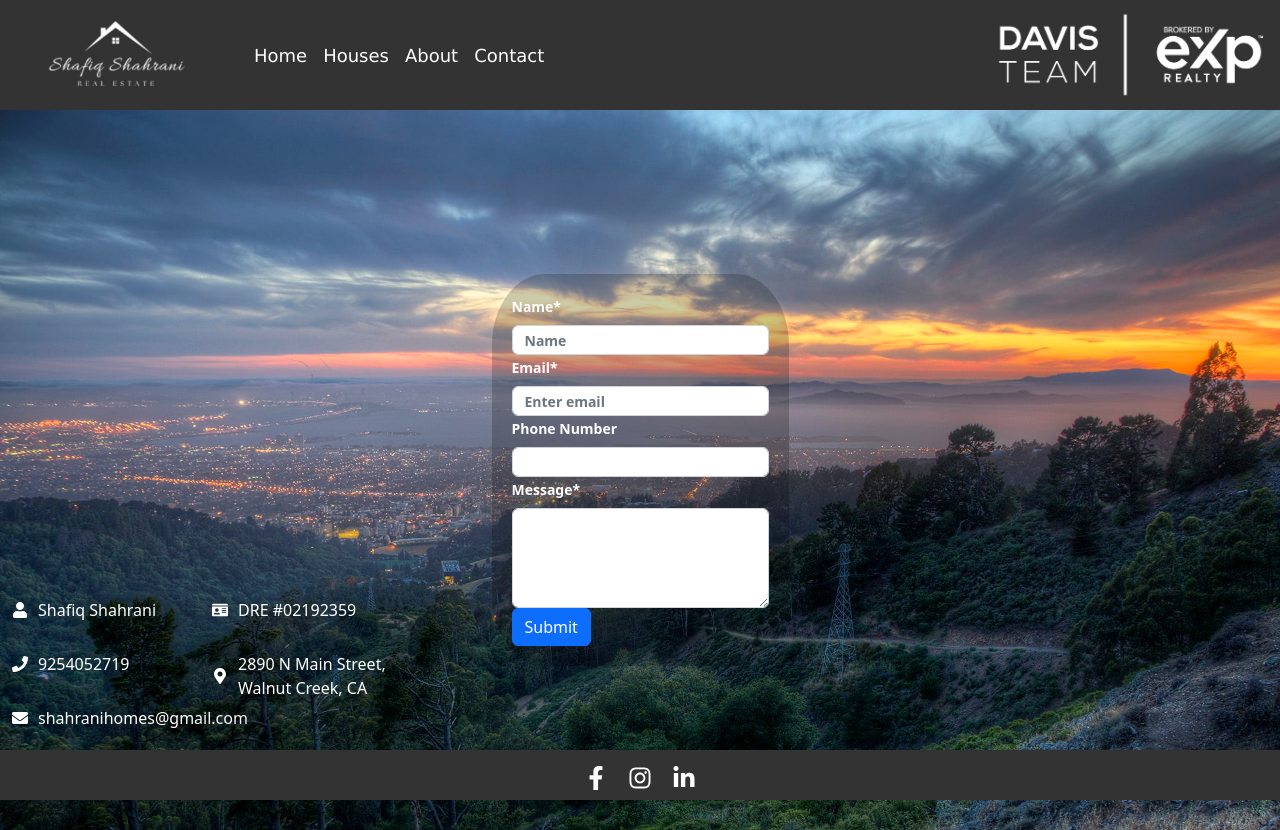
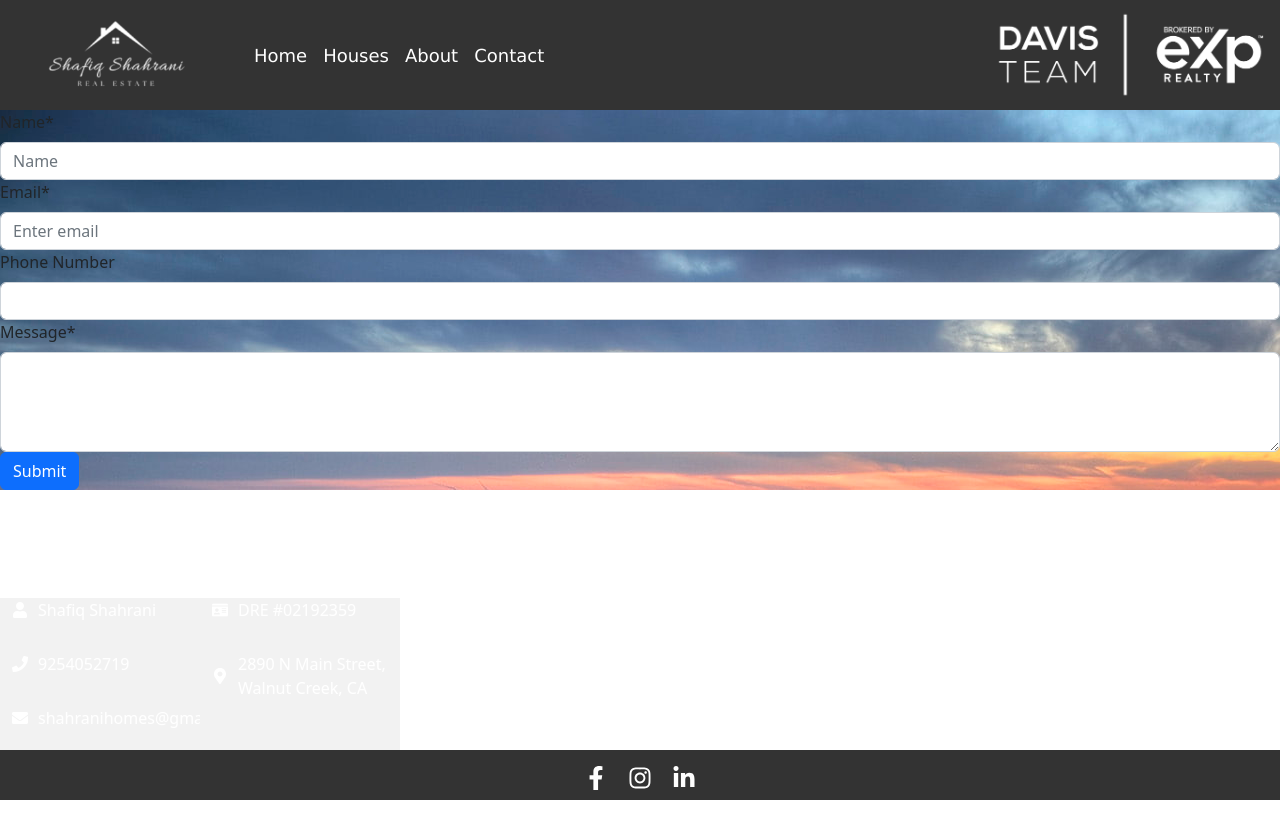
Before and after one commit to Moshahrani/real-estate-website, a React (Create React App) app in the folder real-estate/: page /contact in a window 1280 px wide. After the commit the page ends 800 px from the top, so only its background shows below. Built offline with nearby package versions, Linux system fonts and the light colour scheme; a web font is replaced by a local one.

Commit message:
commented out all css styling for later modifications due to lack of reusability for original form with styling for other components

```diff
--- a/real-estate/src/css/ContactForm.css
+++ b/real-estate/src/css/ContactForm.css
@@ -1,4 +1,4 @@
-form {
+/* form {
   max-width: 300px;
   margin: auto;
   padding: 20px;
@@ -22,11 +22,11 @@ form textarea::placeholder {
 .contactForm {
   color: white;
   font-size: 14px;
-}
+} */
 
 
-.background-image {
-  /* position: absolute; */
+/* .background-image {
+  position: absolute;
   top: 0;
   left: 0;
   width: 100%;
@@ -36,3 +36,4 @@ form textarea::placeholder {
   justify-content: center;
   align-items: center;
 }
+ */
```
